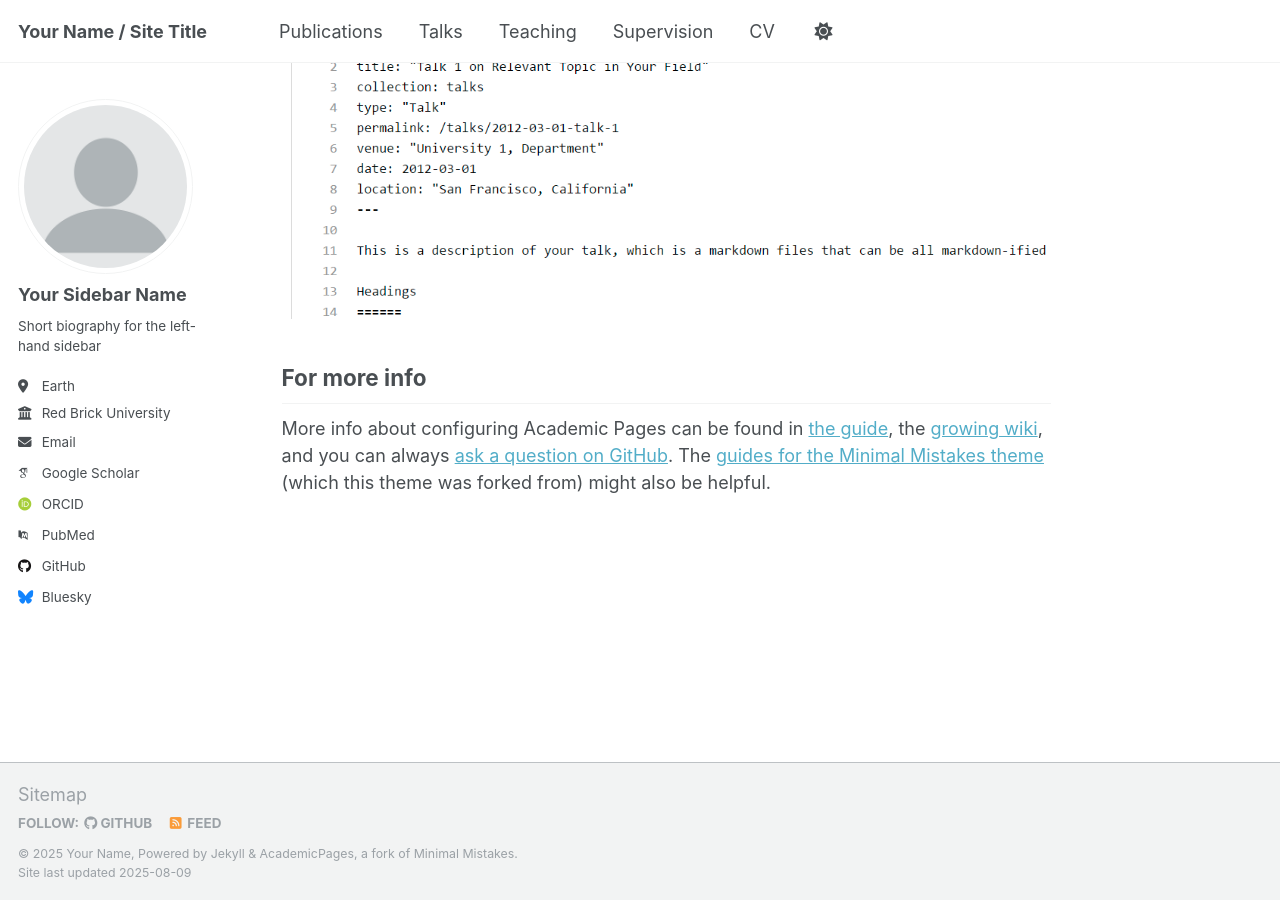
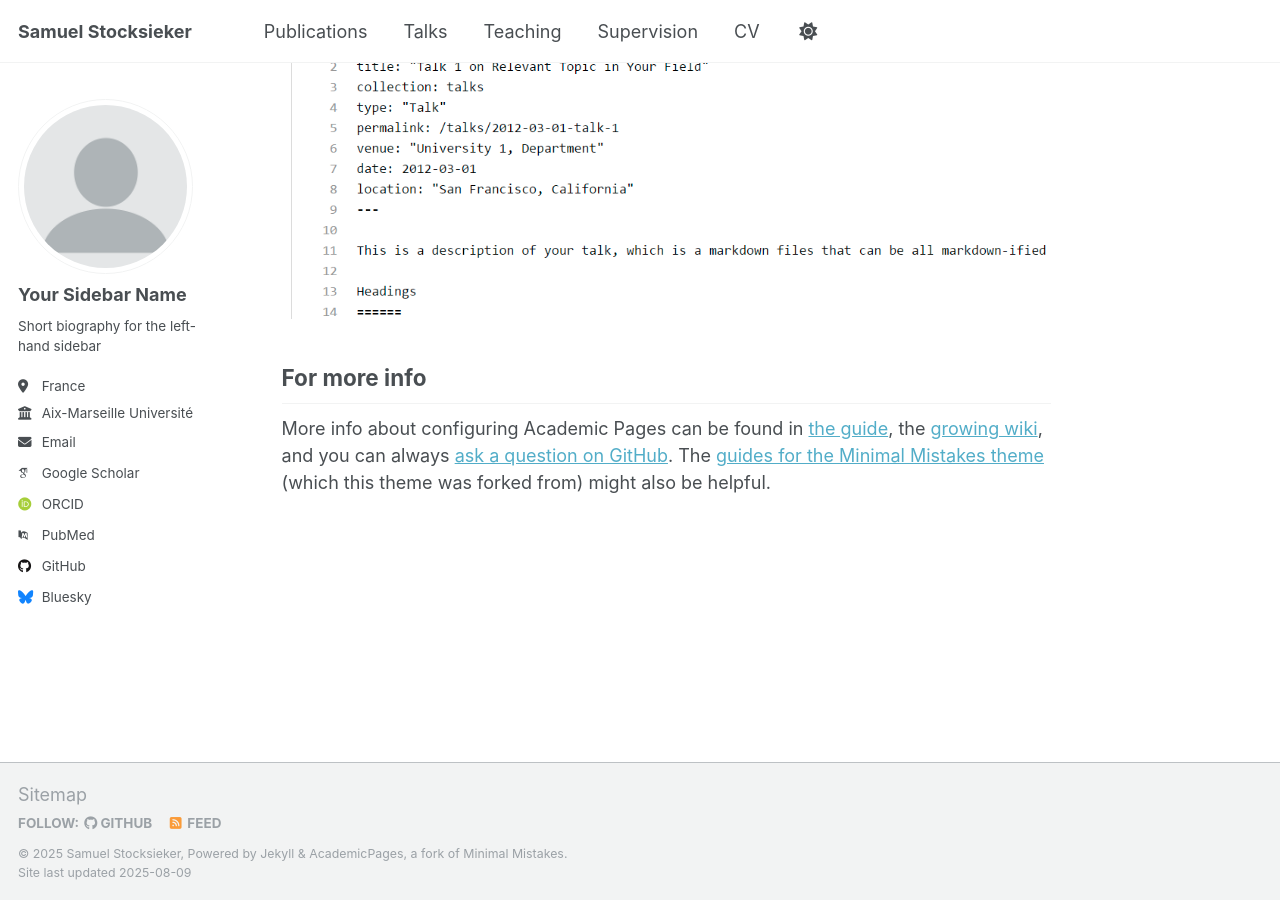
Before and after one commit to sstocksieker/sstocksieker.github.io, a Jekyll site: the page built from _pages/about.md, in a window 1280 px wide and 900 px high, scrolled down 2880 px. Built offline with Jekyll 4.4.1, drawn with Linux system fonts in a browser that asks for light colours; some web fonts are replaced; a script that is not in the unit is left out.

Commit message:
Update _config.yml

```diff
--- a/_config.yml
+++ b/_config.yml
@@ -9,9 +9,9 @@
 # Basic Site Settings
 locale                   : "en-US"
 site_theme               : "default"
-title                    : "Your Name / Site Title"
+title                    : "Samuel Stocksieker"
 title_separator          : "-"
-name                     : &name "Your Name"
+name                     : &name "Samuel Stocksieker"
 description              : &description "personal description"
 url                      : https://sstocksieker.github.io # the base hostname & protocol for your site e.g. "https://[your GitHub username].github.io" or if you already have some other page hosted on Github then use "https://[your GitHub username].github.io/[Your Repo Name]"
 baseurl                  : "" # the subpath of your site, e.g. "/blog"
@@ -26,10 +26,10 @@ author:
   name             : "Your Sidebar Name"
   pronouns         : # example: "she/her"
   bio              : "Short biography for the left-hand sidebar"
-  location         : "Earth"
-  employer         : "Red Brick University"
+  location         : "France"
+  employer         : "Aix-Marseille Université"
   uri              : # URL
-  email            : "none@example.org"
+  email            : "sstocksieker@gmail.com"
 
   # Academic websites
   academia         : # URL
```
